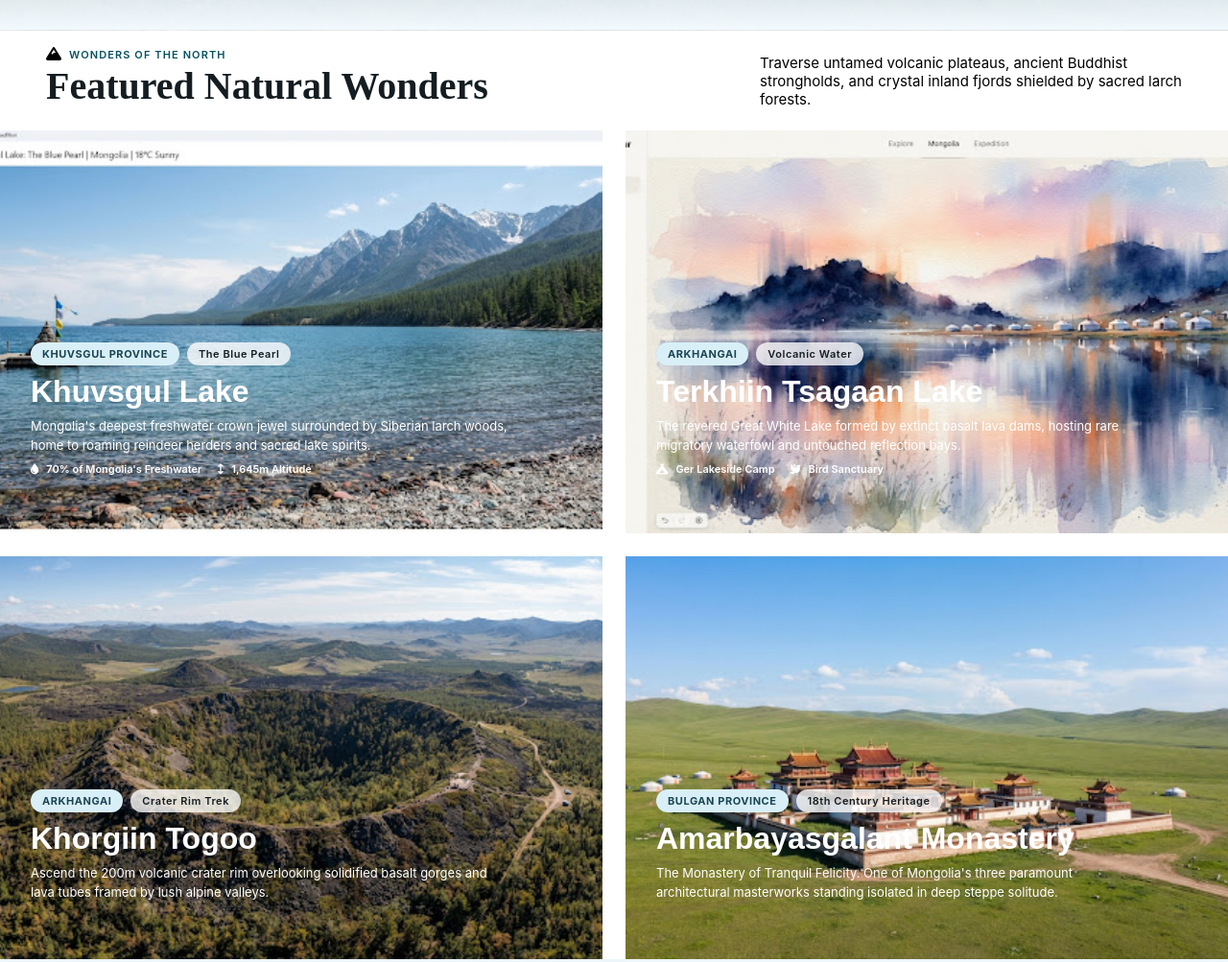
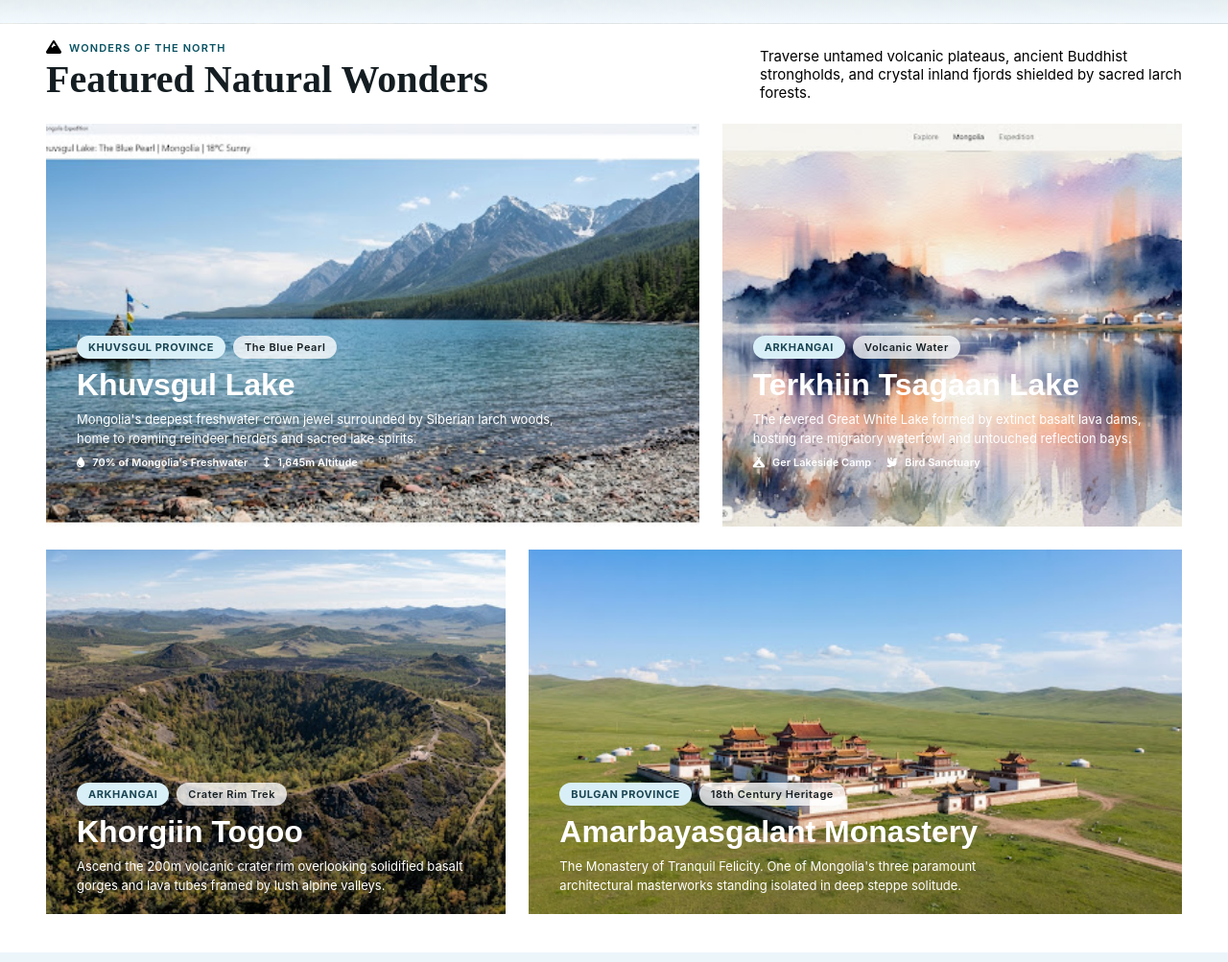
Before and after one commit to kikutanimishieru-wq/Travel-project-1-, a plain HTML site: page index.html in a window 1280 px wide. Shown: the part 720-1723 px from the top of the page at 96% size. Drawn offline with Linux system fonts and the light colour scheme.

Commit message:
Update project

```diff
--- a/index.html
+++ b/index.html
@@ -162,12 +162,14 @@
 
 <!-- Asymmetric 4-Card Bento Grid -->
 <div class="Card">
-
+  <div class="Card12">
     <!-- Khuvsgul -->
   <div class="Place-card">
 
+    <div class="Place-card Khuvsgul-card">
       <div class="Place-image">
         <img src="./Khuvsgul lake.jpg" alt="Khuvsgul Lake">
+      </div>
     </div>
 
     <div class="Place-content">
@@ -205,9 +207,12 @@
   <!-- Terkhiin Tsagaan -->
   <div class="Place-card">
 
+    <div class="Place-card Terkhiin-card">
       <div class="Place-image">
         <img src="./Terkhiin Tsagaan Lake.jpg" alt="Terkhiin Tsagaan Lake">
       </div>
+    </div>
+
 
     <div class="Place-content">
 
@@ -241,12 +246,18 @@
   </div>
 
 
+  </div>
+  <div class="Card34">
     <!-- Khorgiin Togoo -->
   <div class="Place-card">
 
+    <div class="Place-card Khorgiin-card">
       <div class="Place-image">
       <img src="./Khorgiin togoo.jpg" alt="Khorgiin Togoo">
     </div>
+
+    </div>
+
 
     <div class="Place-content">
 
@@ -271,9 +282,11 @@
   <!-- Amarbayasgalant -->
   <div class="Place-card">
 
+    <div class="Place-card Amarbaysgalant-card">
        <div class="Place-image">
-      <img src="./Amarbaysgalan .jpg" alt="Amarbayasgalant Monastery">
+      <img src="./Amarbaysgalan .jpg" alt="Amarbayasgalant Monastery"></div>
     </div>
+
 
     <div class="Place-content">
 
@@ -294,6 +307,11 @@
 
     </div>
   </div>
+
+
+  </div>
+
+
 
 </div>
 <!--Container -->
--- a/style.css
+++ b/style.css
@@ -10,6 +10,17 @@ body {
   align-items: center;
   width: 1280px;
   margin: auto;
+}
+header {
+  position: fixed;
+  top: 0;
+
+  margin: auto;
+
+  width: 1280px;
+  height: 80px;
+
+  z-index: 1000;
 }
 
 img {
@@ -184,6 +195,7 @@ img {
 .hero-section {
   width: 1280px;
   height: 672px;
+  margin-top: 73px;
 }
 
 .gradient-scrim {
@@ -523,19 +535,27 @@ img {
 /*Asymmetric 4-Card Bento Grid */
 .Card {
   width: 100%;
-  display: grid;
-  grid-template-columns: 1fr 1fr;
+  gap: 24px;
+  display: flex;
+  flex-direction: column;
+}
+.Card12 {
+  display: flex;
+  margin-left: 48px;
+  gap: 24px;
+}
+.Card34 {
+  display: flex;
+  margin-left: 48px;
   gap: 24px;
 }
 
 .Place-card {
   position: relative;
-  width: 100%;
   height: 420px;
 }
 
 .Place-image {
-  width: 100%;
   height: 420px;
 }
 
@@ -543,9 +563,27 @@ img {
   width: 100%;
   height: 100%;
   object-fit: cover;
-  display: block;
-}
-
+}
+
+/* Khuvsgul */
+.Khuvsgul-card .Place-image {
+  width: 680.66px;
+}
+
+/* Terkhiin Tsagaan */
+.Terkhiin-card .Place-image {
+  width: 479.33px;
+}
+/* Khorgo*/
+.Khorgiin-card .Place-image {
+  width: 479.33px;
+  height: 380px;
+}
+/* Amarbaysgaln*/
+.Amarbaysgalant-card .Place-image {
+  width: 680.66px;
+  height: 380px;
+}
 .Place-content {
   position: absolute;
   left: 32px;
@@ -1670,7 +1708,7 @@ img {
 .Footer-container1 {
   display: flex;
   justify-content: space-between;
-  margin: 5px 48px ;
+  margin: 5px 48px;
 }
 
 /* Footer Box 1 */
```
Lines whose indentation alone changed are shown as unchanged.
